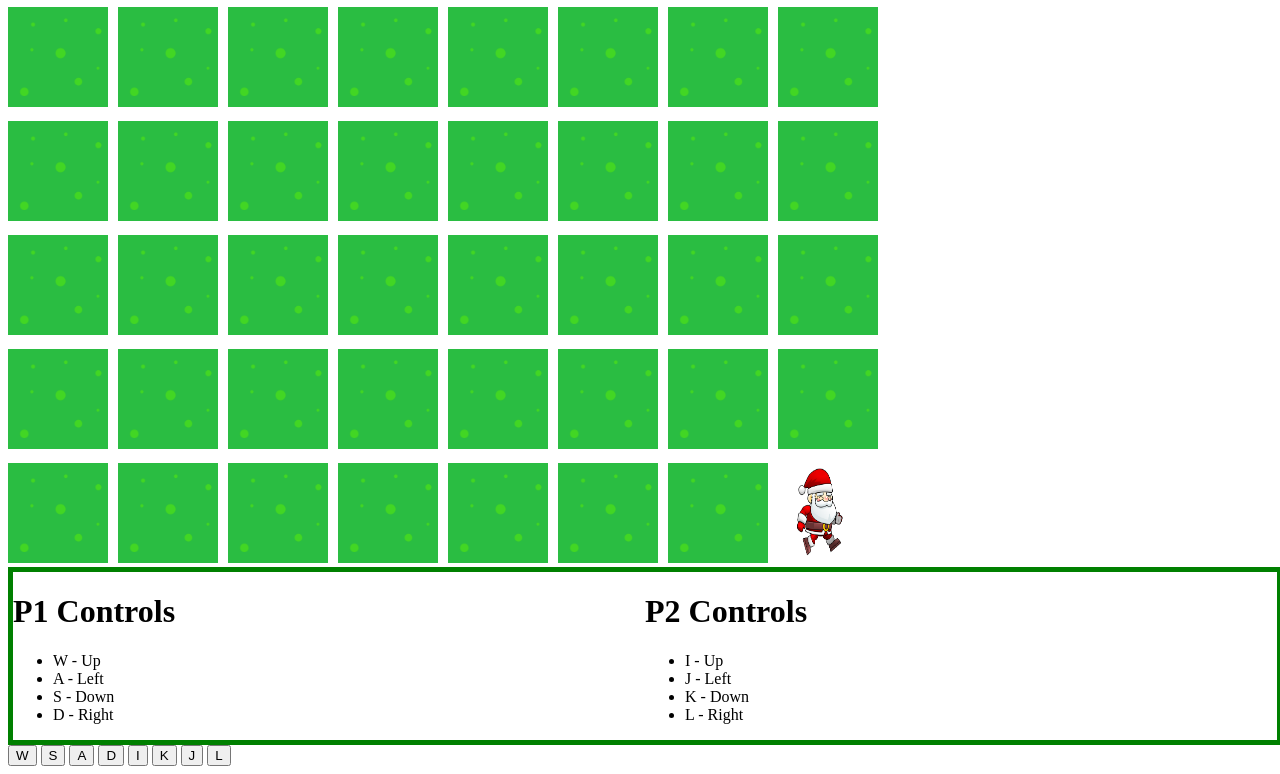
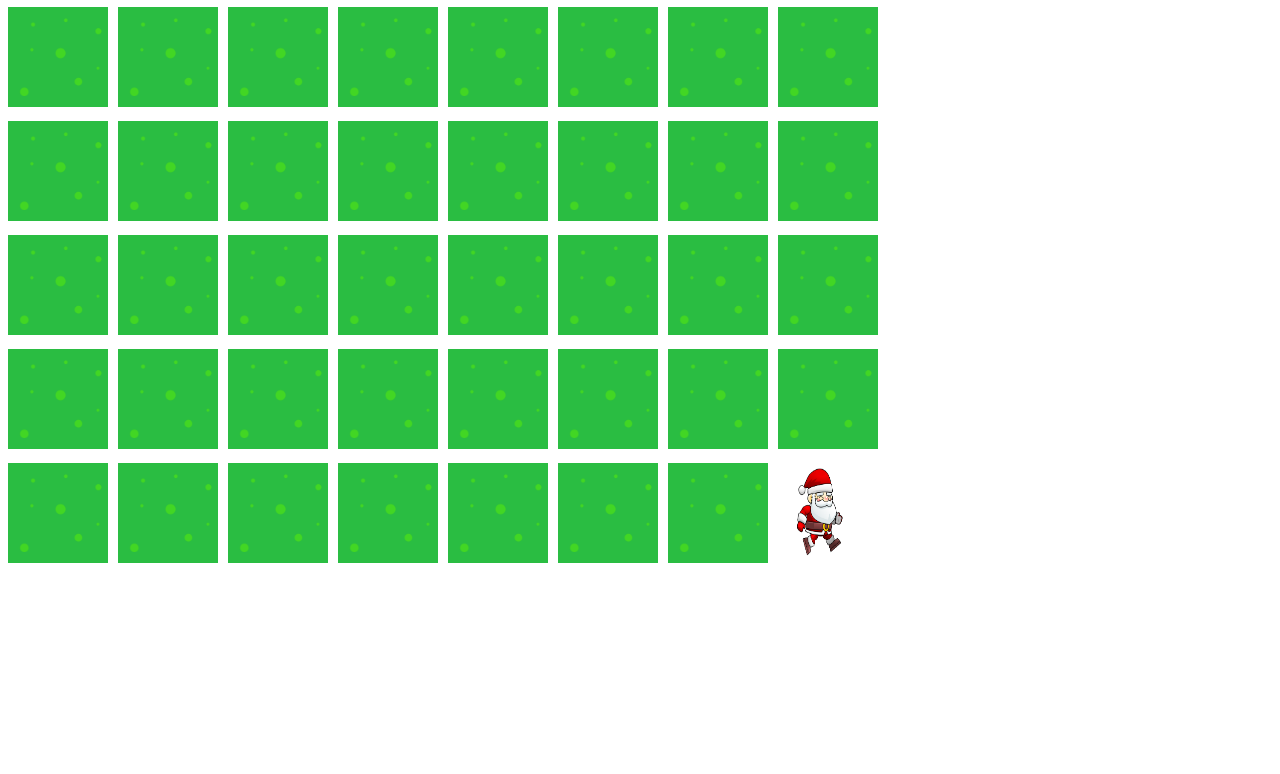
Before and after one commit to aaronshiii/Velda, a plain HTML site: page index.html in a window 1280 px wide. Shown: the part 415-1189 px from the top of the page. After the commit the page ends 990 px from the top, so only its background shows below. Drawn offline with Linux system fonts and the light colour scheme.

Commit message:
Update index.html

```diff
--- a/index.html
+++ b/index.html
@@ -6,17 +6,17 @@
 
 </head>
 <body>
-  <header>
-      <h1 class="welcome">Welcome Players!</h1>
-  </header>
+    <header>
+        <h1 class="welcome">Welcome Players!</h1>
+    </header>
     <main>
       <div class="tile-playfield">
         <!-- characters -->
-        <div class="sprite grid-item sprite-1">
+        <div class="sprite grid-item sprite-1" id="sprite1">
           <img src="sprites/cowboy.png" alt="cowboy sprite">
         </div>
 
-        <div class="sprite grid-item sprite-2">
+        <div class="sprite grid-item sprite-2" id="sprite2">
           <img src="sprites/santa.png" alt="santa sprite">
         </div>
 
@@ -229,37 +229,6 @@
       </div>
     </main>
 
-    <footer>
-      <div>
-      <h1>P1 Controls</h1>
-      <ul>
-        <li>W - Up</li>
-        <li>A - Left</li>
-        <li>S - Down</li>
-        <li>D - Right</li>
-      </ul>
-      </div>
-      <div>
-        <h1>P2 Controls</h1>
-        <ul>
-          <li>I - Up</li>
-          <li>J - Left</li>
-          <li>K - Down</li>
-          <li>L - Right</li>
-        </ul>
-      </div>
-    </footer>
-
-    <div class="buttons">
-      <button onclick="player1moveup()">W</button>
-      <button onclick="player1movedown()">S</button>
-      <button onclick="player1moveleft()">A</button>
-      <button onclick="player1moveright()">D</button>
-
-      <button onclick="player2moveup()">I</button>
-      <button onclick="player2movedown()">K</button>
-      <button onclick="player2moveleft()">J</button>
-      <button onclick="player2moveright()">L</button>
-    </div>
 </body>
+<script src="main.js"></script>
 </html>
```
